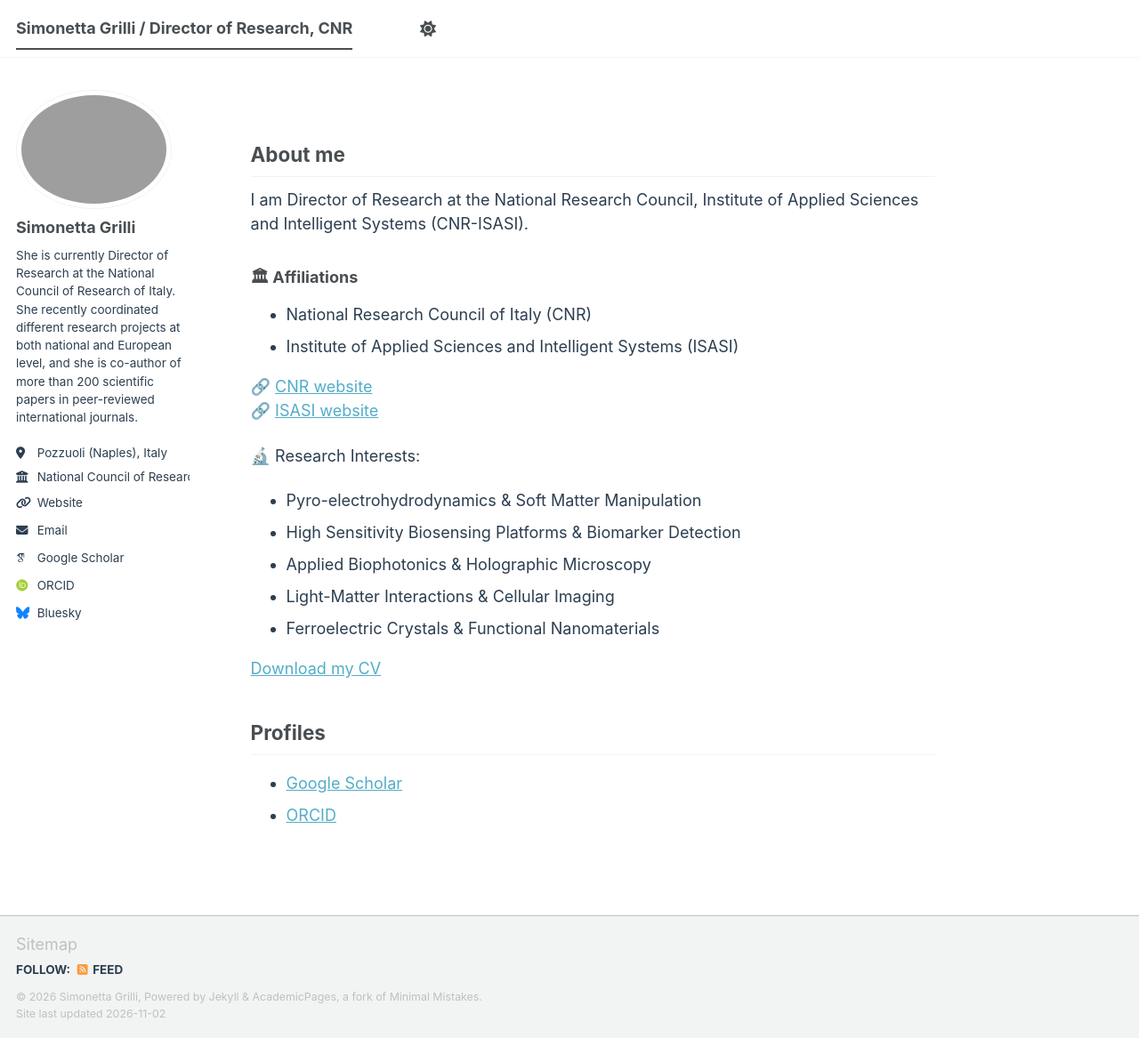
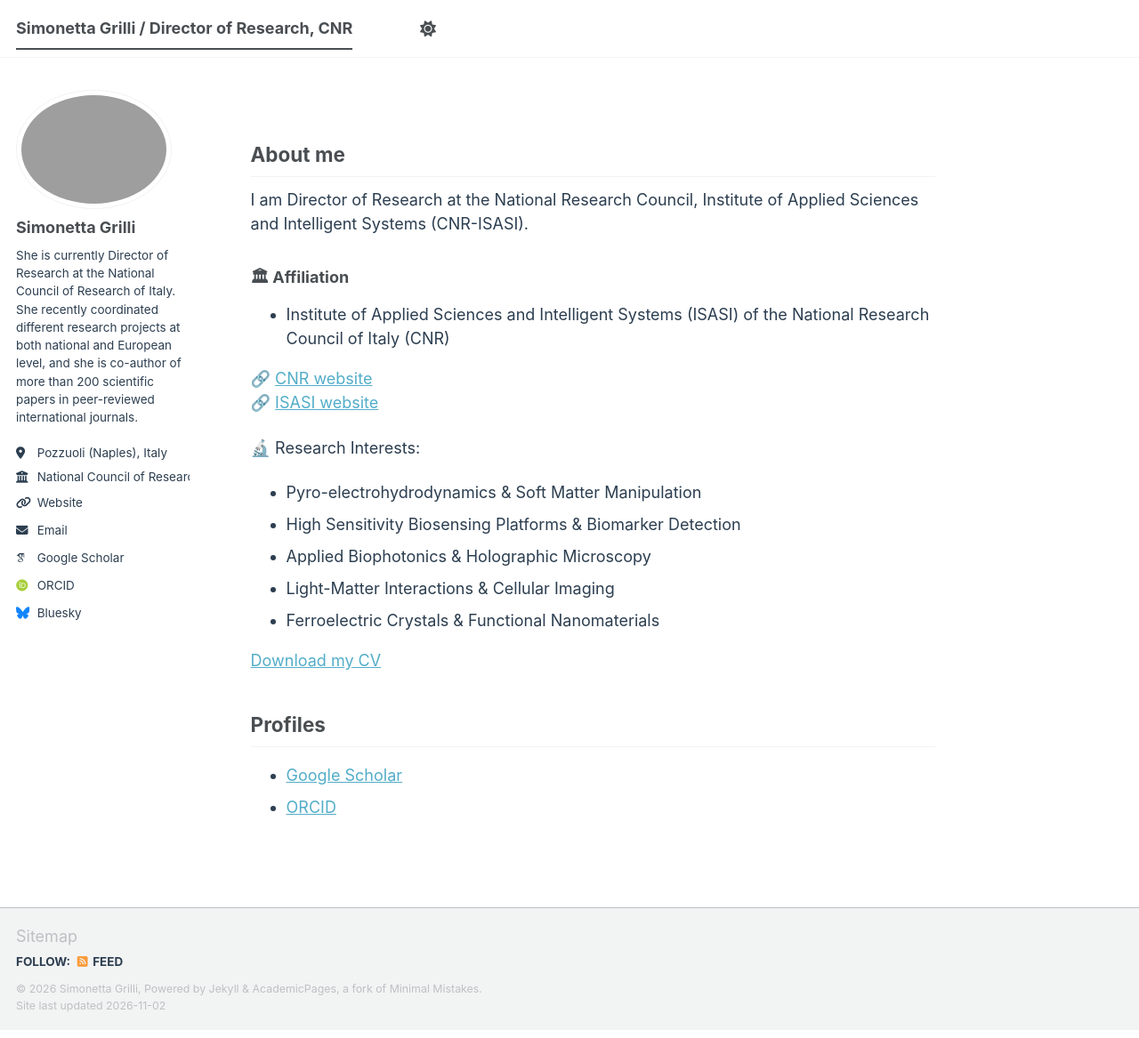
Before and after one commit to simonettagrilli/simonettagrilli.github.io, a Jekyll site: the page built from _pages/about.md, in a window 1280 px wide and 1167 px high. Shown: the whole window at 89% size. Built offline with Jekyll 4.4.1, drawn with Linux system fonts in a browser that asks for light colours; some web fonts are replaced; a script bundle is joined from its source files by our own code; library files that are not in the unit come from our copies.

Commit message:
Revise affiliation section in about.md
Updated the heading from 'Affiliations' to 'Affiliation' and modified the affiliation details for clarity.

```diff
--- a/_pages/about.md
+++ b/_pages/about.md
@@ -11,10 +11,9 @@ author_profile: true
 
 I am Director of Research at the National Research Council, Institute of Applied Sciences and Intelligent Systems (CNR-ISASI).
 
-### 🏛 Affiliations
+### 🏛 Affiliation
 
-- National Research Council of Italy (CNR)
-- Institute of Applied Sciences and Intelligent Systems (ISASI)
+- Institute of Applied Sciences and Intelligent Systems (ISASI) of the National Research Council of Italy (CNR)
 
 🔗 <a href="https://www.cnr.it" target="_blank">CNR website</a>
 🔗 <a href="https://www.isasi.cnr.it/" target="_blank">ISASI website</a>
```
